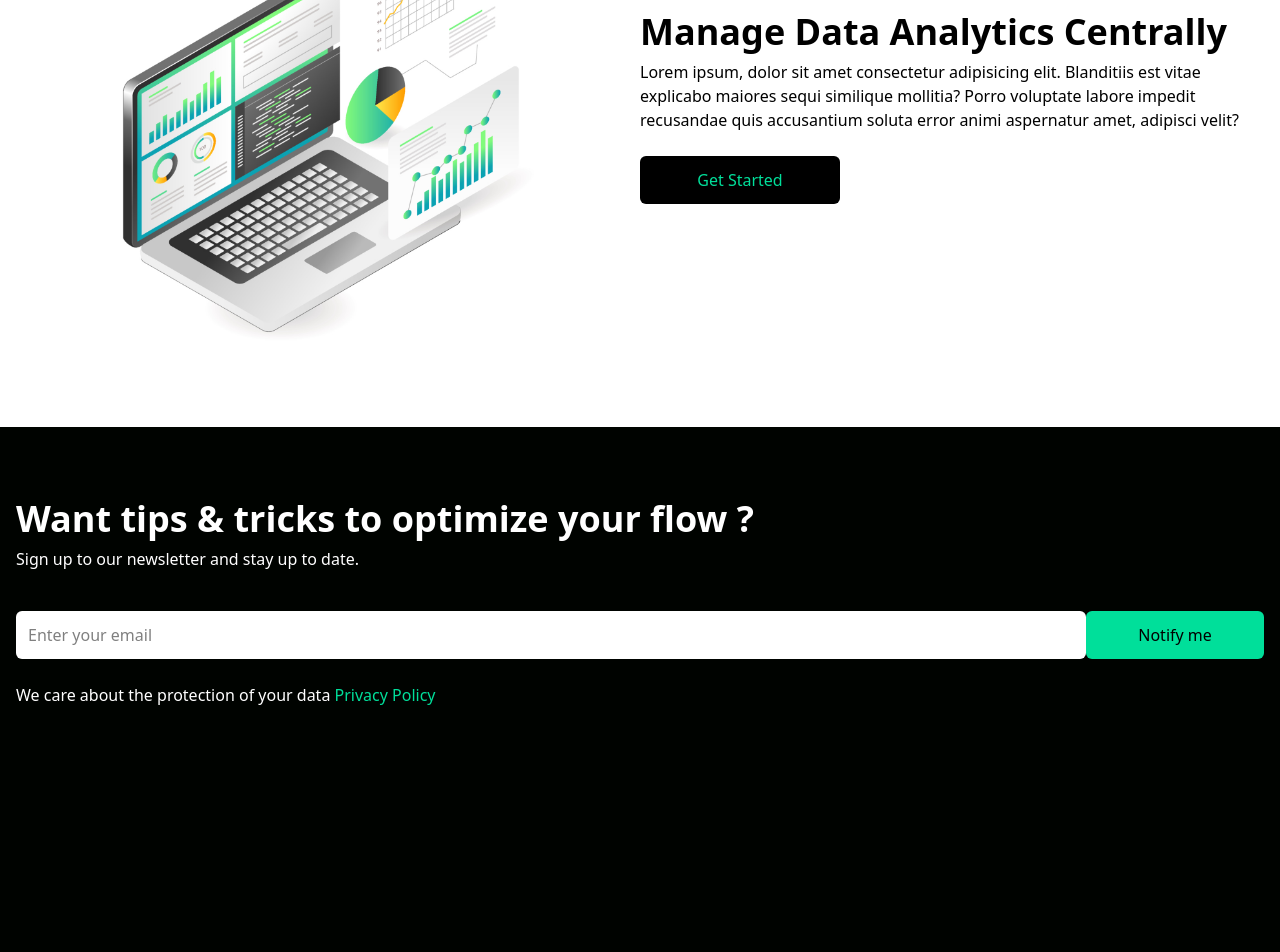
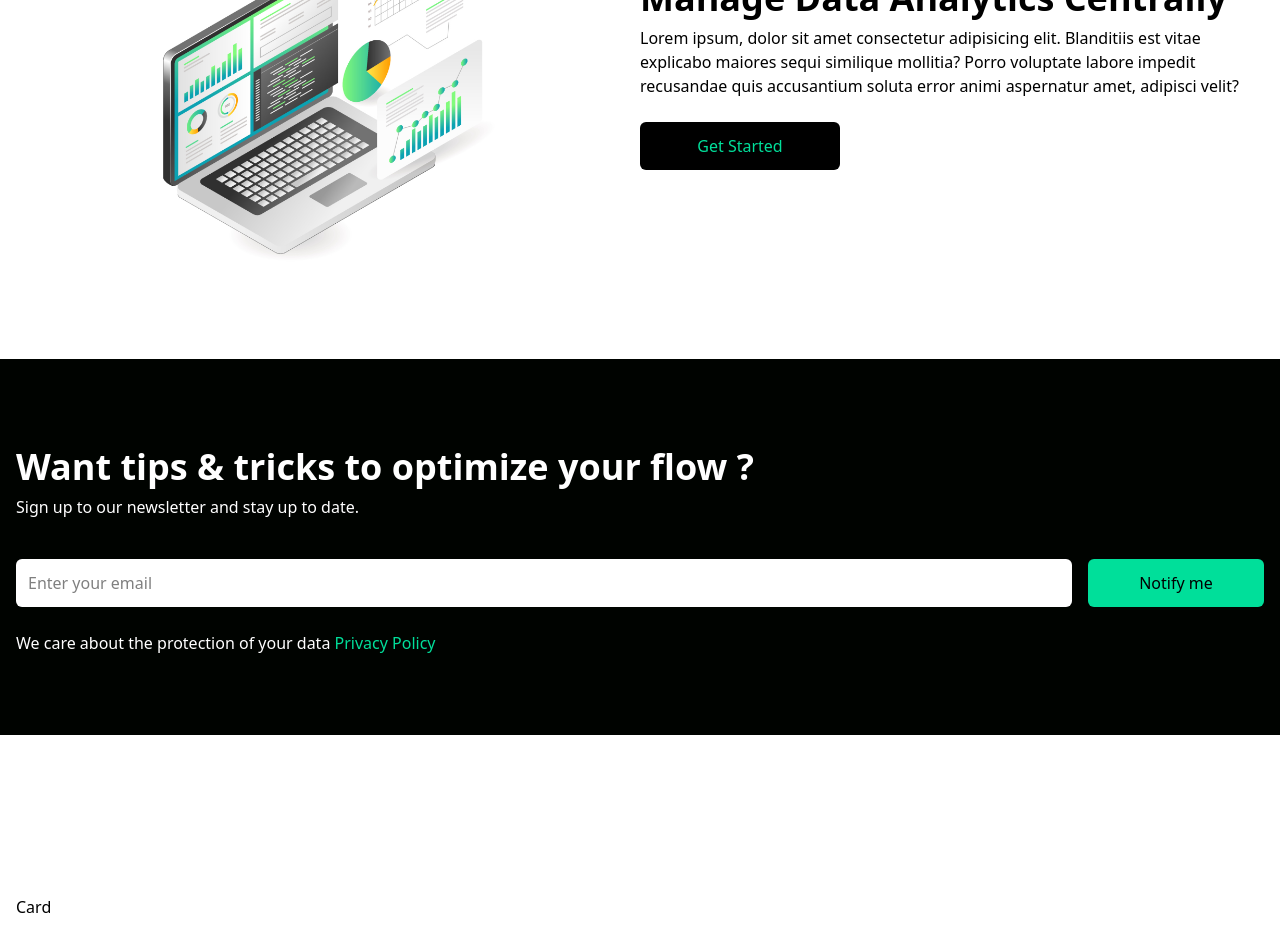
Before and after one commit to Developerfiyin/first-tailwind-project, a React (Vite) app: page / in a window 1280 px wide. Shown: the part 1202-2154 px from the top of the page. Before the commit the page ends 1989 px from the top, so only its background shows below. Built offline with nearby package versions, Linux system fonts and the light colour scheme.

Commit message:
Added a file for card

```diff
--- a/src/App.jsx
+++ b/src/App.jsx
@@ -3,6 +3,7 @@ import Navbar from './Components/Navbar/Navbar'
 import Hero from './Components/Hero'
 import Analytics from './Components/Analytics'
 import Newsletter from './Components/Newsletter'
+import Card from './Components/Card'
 const App = () => {
   return (
     <>
@@ -10,6 +11,7 @@ const App = () => {
         <Hero/>
         <Analytics/>
         <Newsletter/>
+        <Card/>
     </>
 
 
--- a/src/Components/Analytics.jsx
+++ b/src/Components/Analytics.jsx
@@ -5,7 +5,7 @@ const Analytics = () => {
   return (
         <div className='w-full bg-white py-16 px-4'>
             <div className='max-w-[1240px] mx-auto grid md:grid-cols-2'>
-                 <img src={laptop} alt="Laptop image" className='w-600px mx-auto' />
+                 <img src={laptop} alt="Laptop image" className='w-[500px] mx-auto my-4' />
                      <div className='flex flex-col justify-center'>
                   <p className='text-[#00df9a] font-bold'>DATA ANALYTICS DASHBOARDS</p>
                   <h1 className='md:text-4xl sm:text-3xl font-bold py-2'>Manage Data Analytics Centrally </h1>
--- /dev/null
+++ b/src/Components/Card.jsx
@@ -0,0 +1,25 @@
+import React from 'react'
+import double from '../assets/double.png'
+
+const Card = () => {
+  return (
+    <div className='bg-white w-full px-4 py-40 '>
+        <div className="mx-auto max-w-[1240px] grid grid-cols-3 gap-8">
+     <div className='w-full '>
+
+
+
+
+
+         </div>
+
+
+        </div>
+
+
+
+        Card</div>
+  )
+}
+
+export default Card
--- a/src/Components/Newsletter.jsx
+++ b/src/Components/Newsletter.jsx
@@ -4,7 +4,7 @@ const Newsletter = () => {
   return (
     <div className='text-white w-full py-16 px-4'>
         <div className="max-w-[1240px] mx-auto grid lg:grid-cols-3 "></div>
-        <div className='lg:col-span-2'>
+        <div className='lg:col-span-2 my-4'>
         <h1 className='font-bold text-2xl md:text-4xl sm:text-3xl py-2'> Want tips & tricks to optimize your flow ? </h1>
             <p>Sign up to our newsletter and stay up to date.</p>
         </div>
@@ -12,7 +12,8 @@ const Newsletter = () => {
          <div className='flex flex-col sm:flex-row justify-between items-center w-full'>
                 <input type="text"
             placeholder='Enter your email' className='bg-white w-full flex text-black p-3 rounded-md' />
-            <button className='bg-[#00df9a] text-black w-[200px] rounded-md font-medium my-6 mx-auto ml-4 md:mx-0 px-6 py-3 hover:bg-black hover:text-[#00df9a]' >Notify me</button>
+            <button className='bg-[#00df9a] text-black w-[200px] rounded-md font-medium my-6 ml-4
+            px-6 py-3 hover:bg-black hover:text-[#00df9a]' >Notify me</button>
             </div>
            <p>We care about the protection of your data  <span className='text-[#00df9a]'> Privacy Policy</span> </p>
          </div>
```
